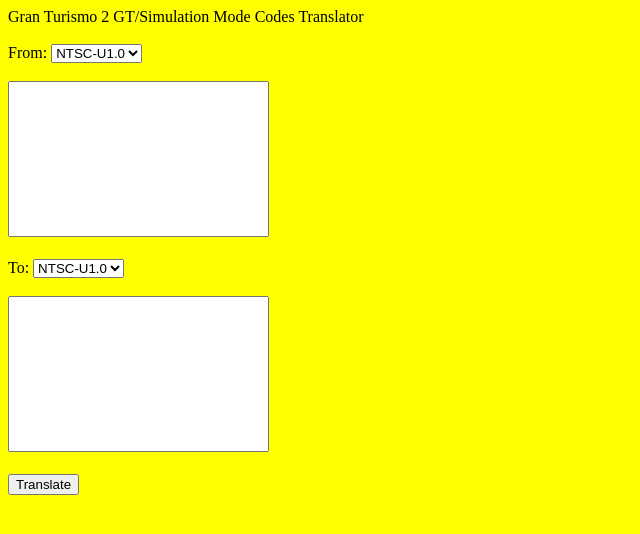
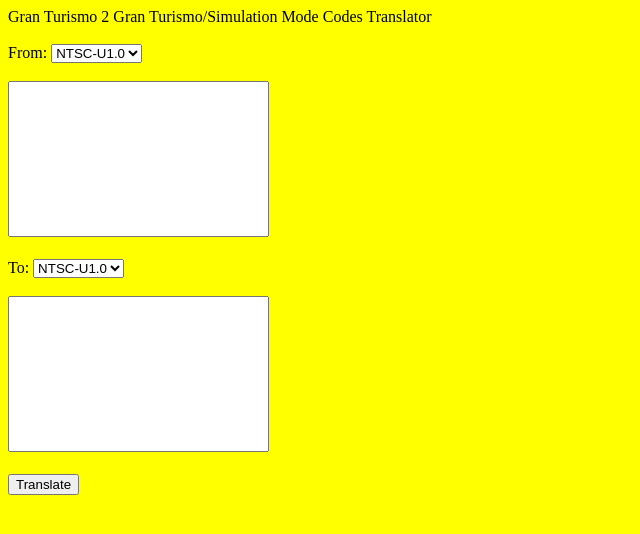
Before and after one commit to zyzalfors/GT2GSCodesTranslator, a plain HTML site: page index.html in a window 1280 px wide. Shown: the whole page, without its empty margins (0-640 px from the left). Drawn offline with Linux system fonts and the light colour scheme.

Commit message:
Update index.html

```diff
--- a/index.html
+++ b/index.html
@@ -2,10 +2,10 @@
 <html>
 <head>
 <meta charset="UTF-8">
-<title>Gran Turismo 2 GT/Simulation Mode Codes Translator</title>
+<title>Gran Turismo 2 Gran Turismo/Simulation Mode Codes Translator</title>
 <script src="script.js"></script>
 </head>
-Gran Turismo 2 GT/Simulation Mode Codes Translator
+Gran Turismo 2 Gran Turismo/Simulation Mode Codes Translator
 <br><br>
 <body style="background-color:yellow;">
 From:
```
